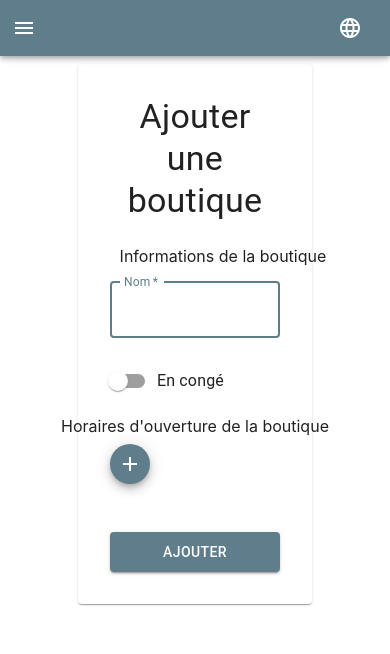
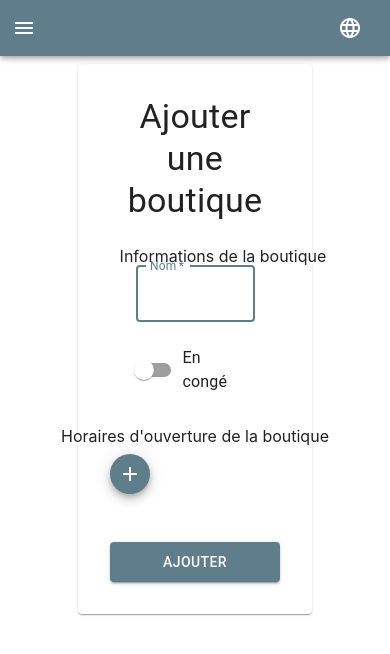
Before and after one commit to toubal77/Shop-Full-Stack, a React (Create React App) app in the folder shop-client/: page /shop/create in a window 390 px wide. Shown: the top 654 px of the page. Built offline with nearby package versions, Linux system fonts and the light colour scheme.

Commit message:
feature/responsive textField shopForm

```diff
--- a/shop-client/src/pages/ShopForm.tsx
+++ b/shop-client/src/pages/ShopForm.tsx
@@ -133,7 +133,13 @@ const ShopForm = () => {
 
             <Box sx={{ display: 'block', ml: 'auto', mr: 'auto', width: isMobile ? '100%' : '80%', mb: 3 }}>
                 <Divider>Informations de la boutique</Divider>
-                <FormControl sx={{ mt: 2, width: isMobile ? '100%' : '50%' }}>
+                <FormControl sx={{
+                    display: 'flex',
+                    flexDirection: 'column',
+                    ml: 'auto',
+                    mr: 'auto',
+                    width: '70%',
+                    mb: 2, }}>
                     <TextField
                         autoFocus
                         required
```
